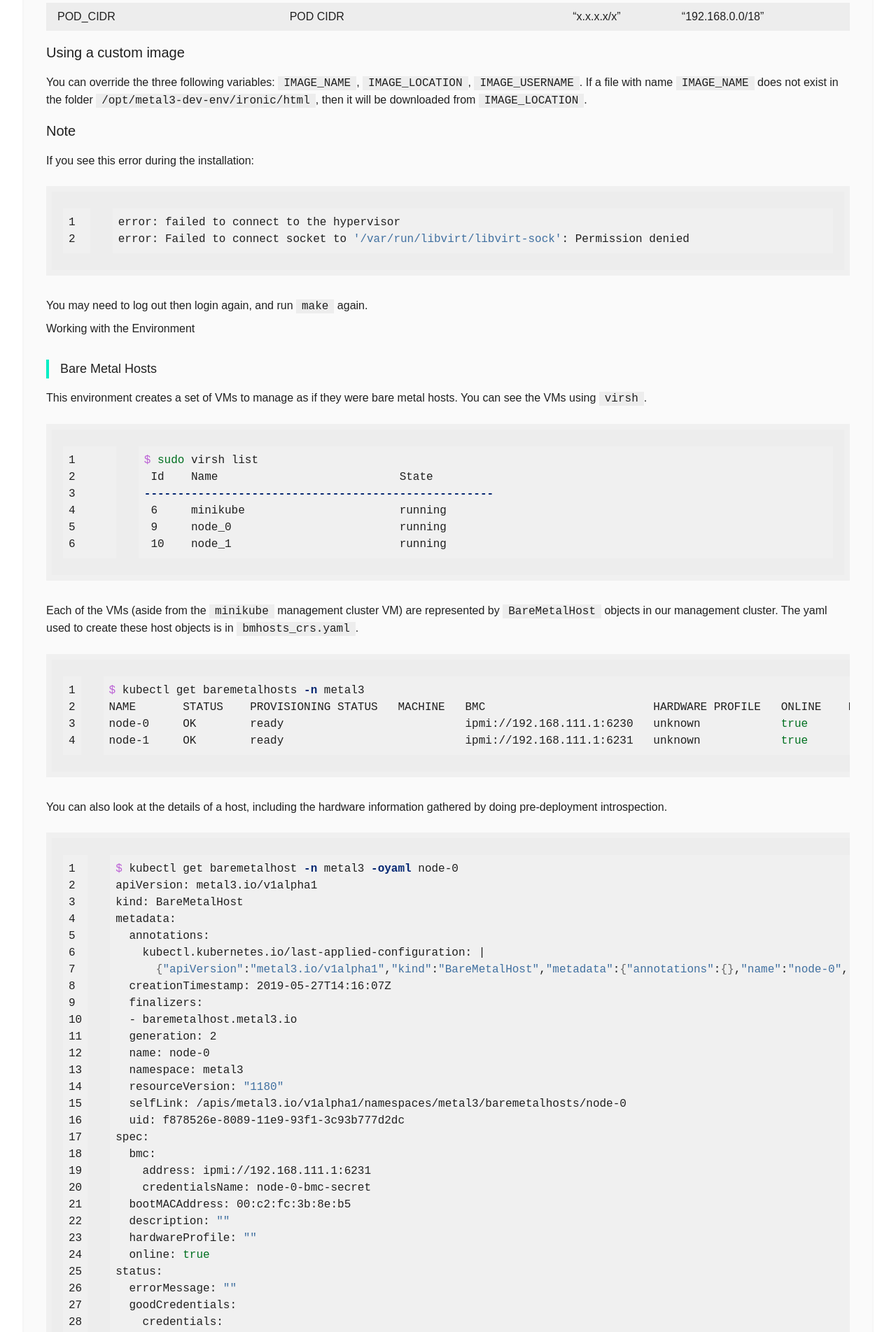
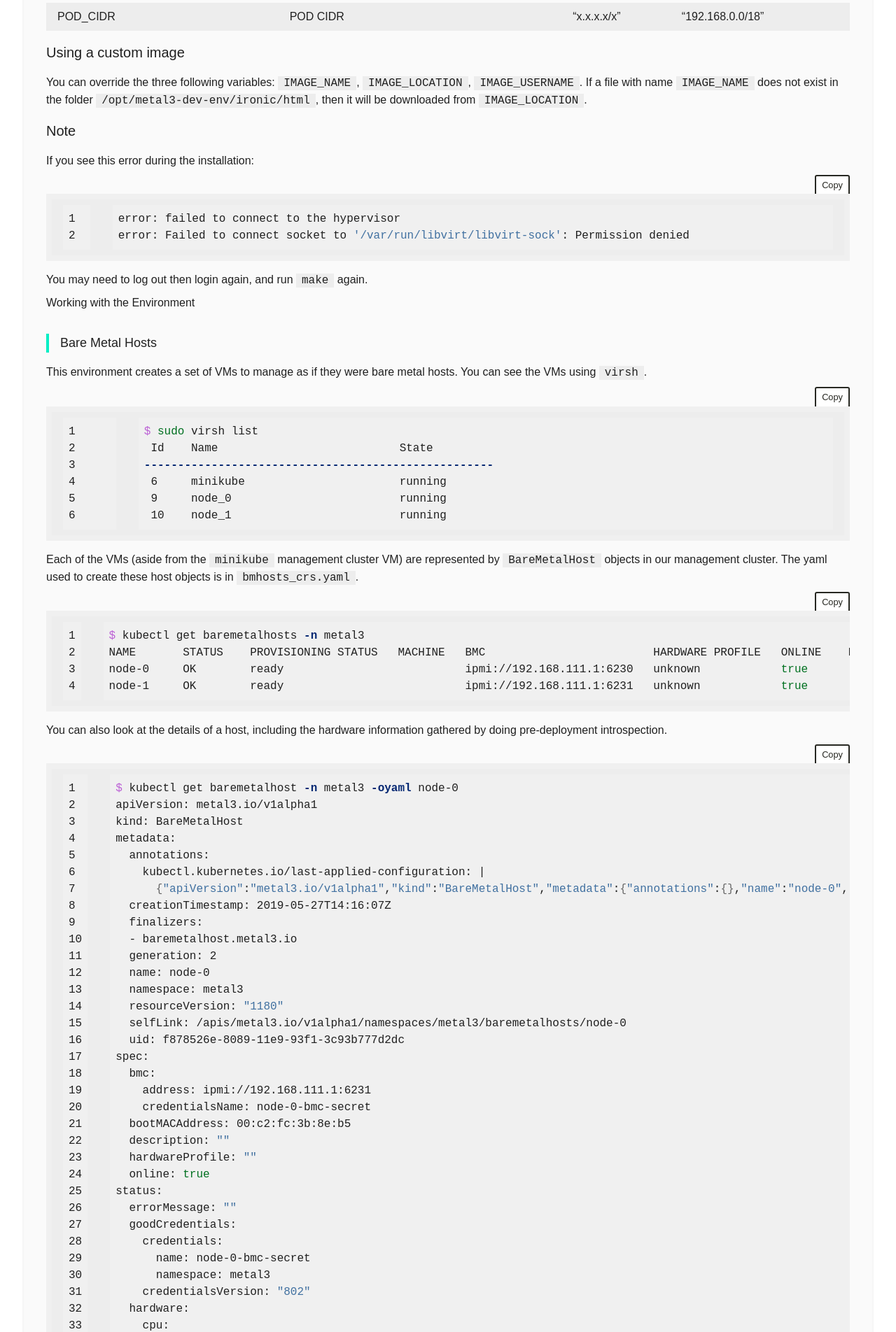
Before and after one commit to metal3-io/metal3-io.github.io, a Jekyll site: the page built from try-it.html, in a window 1280 px wide. Shown: the part 2737-4641 px from the top of the page at 70% size. Built offline with Jekyll 4.4.1, drawn with Linux system fonts in a browser that asks for light colours; nearby versions of some CDN libraries; some of the changed text lies outside the part shown.

Commit message:
Add copy button to block codes
Signed-off-by: Pablo Iranzo Gómez <Pablo.Iranzo@gmail.com>

```diff
--- a/_includes/footer.html
+++ b/_includes/footer.html
@@ -19,6 +19,7 @@ if (menu.classList.contains('is-active')) {
 }
 });
 </script>
+    <script src="/assets/js/copy.js"></script>
     <!-- This comes from DTM/DPAL and must be latest entry in body-->
 
     <script type="text/javascript">
--- a/_includes/header.html
+++ b/_includes/header.html
@@ -159,3 +159,4 @@ document.addEventListener("click", function (e) {
 var mykeywords = [{% for tag in site.categories %}"{{ tag[0] }}", {% endfor %}]
 autocomplete(document.getElementById("search-input"), mykeywords);
 </script>
+<script src="/assets/js/clipboard.min.js"></script>
--- /dev/null
+++ b/_sass/_syntax.scss
@@ -0,0 +1,46 @@
+/* modification for button copy */
+.highlight>pre>div {
+    display: flex;
+    flex-direction: row-reverse;
+}
+
+/* modification for button copy */
+
+.btn-copy {
+    color: #272822;
+    background-color: #FFF;
+    border-color: #272822;
+    border: 2px solid;
+    border-radius: 3px 3px 0px 0px;
+
+    /* right-align */
+    display: block;
+    margin-left: auto;
+    margin-right: 0;
+
+    margin-bottom: -2px;
+    padding: 3px 8px;
+    font-size: 0.8em;
+}
+
+.btn-copy:hover {
+    cursor: pointer;
+    background-color: #F2F2F2;
+}
+
+.btn-copy:focus {
+    /* Avoid an ugly focus outline on click in Chrome,
+       but darken the button for accessibility.
+       See https://stackoverflow.com/a/25298082/1481479 */
+    background-color: #E6E6E6;
+    outline: 0;
+}
+
+.btn-copy:active {
+    background-color: #D9D9D9;
+}
+
+.highlight pre {
+    /* Avoid pushing up the copy buttons. */
+    margin: 0;
+}
--- a/_sass/styles.scss
+++ b/_sass/styles.scss
@@ -20,5 +20,7 @@
 //autocomplete
 @import "autocomplete";
 
+@import "syntax";
+
 //global
-@import "global"
+@import "global";
--- /dev/null
+++ b/assets/js/copy.js
@@ -0,0 +1,35 @@
+let codes = document.querySelectorAll('.highlight > pre > code > table > tbody > tr > td:nth-of-type(2)');
+
+let countID = 0;
+codes.forEach((code) => {
+
+  code.setAttribute("id", "code" + countID);
+
+  let btn = document.createElement('button');
+  btn.innerHTML = "Copy";
+  btn.className = "btn-copy";
+  btn.setAttribute("data-clipboard-action", "copy");
+  btn.setAttribute("data-clipboard-target", "#code" + countID);
+
+  let div = document.createElement('div');
+  div.appendChild(btn);
+  code.after(div);
+
+  var codeblock = code.parentNode
+  var container = codeblock.parentNode
+  var row = container.parentNode;
+  var table = row.parentNode;
+  var pre = table.parentNode;
+
+  if (pre.parentNode.classList.contains('highlight')) {
+    var highlight = pre.parentNode;
+    highlight.parentNode.insertBefore(btn, highlight);
+  } else {
+    pre.parentNode.insertBefore(btn, pre);
+  }
+
+
+  countID++;
+});
+
+let clipboard = new ClipboardJS('.btn-copy');
```
Also changed, not shown: assets/js/clipboard.min.js (added).
